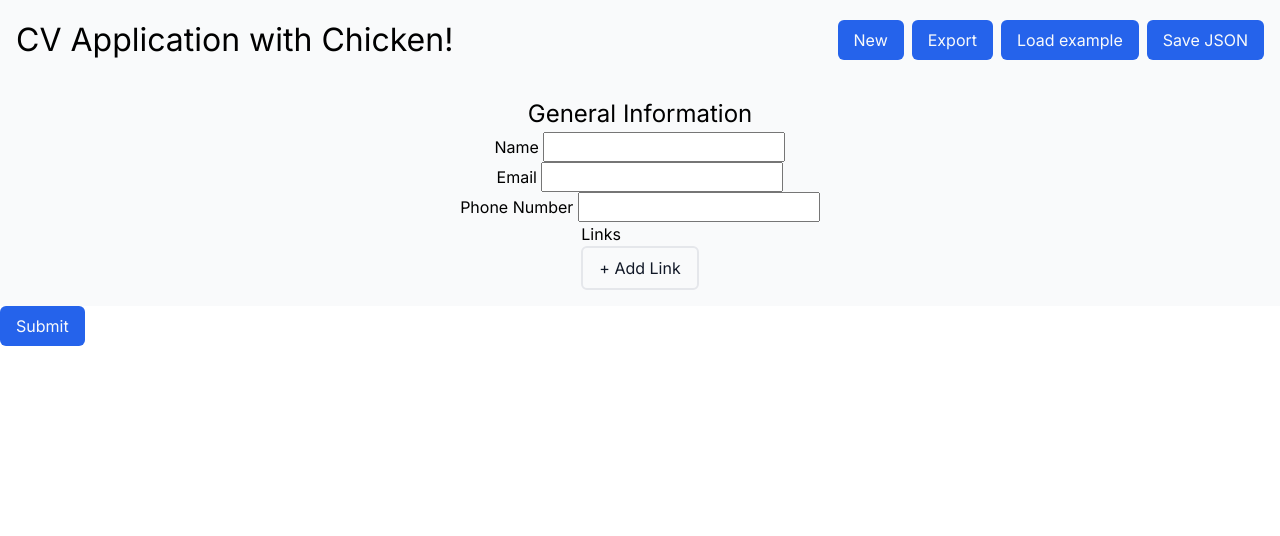
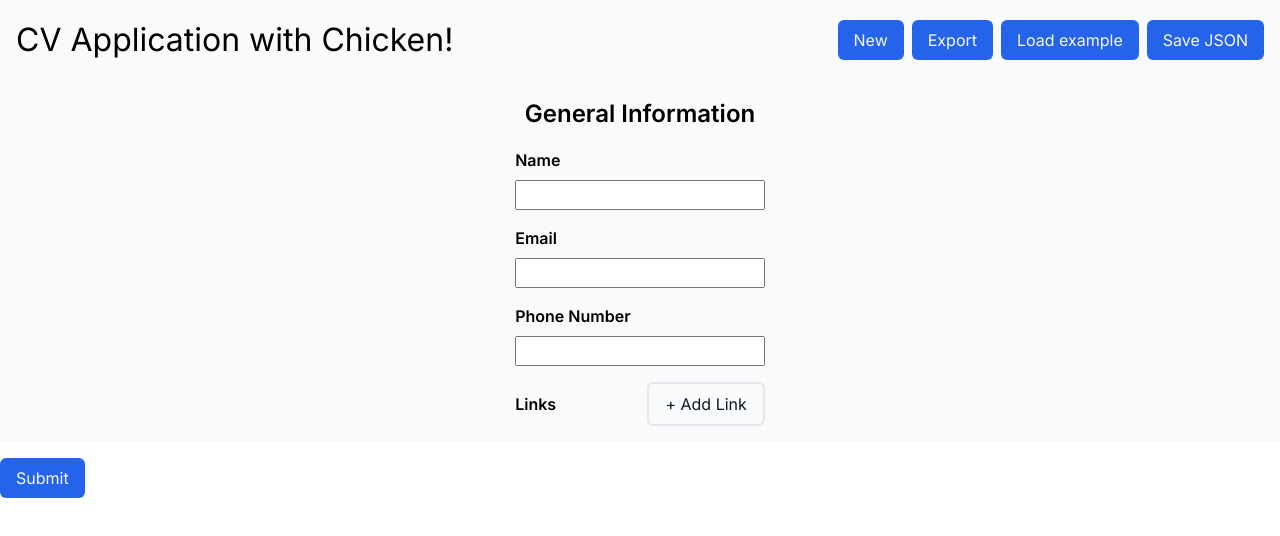
Before and after one commit to AnLaxina/cv-application, a React (Vite) app: page / in a window 1280 px wide. Shown: the top 536 px of the page. Built offline with nearby package versions, Linux system fonts and the light colour scheme.

Commit message:
feat(general.css): add proper styling for general information

```diff
--- a/src/components/General.jsx
+++ b/src/components/General.jsx
@@ -4,17 +4,18 @@ export default function General() {
     return (
         <section className="general-info">
             <h2>General Information</h2>
-            <div className="input-inline">
+            <div className="inputs">
+                <div className="input-newline">
                     <label htmlFor="name">Name </label>
                     <input id="name" type="text"></input>
                 </div>
 
-            <div className="input-inline">
+                <div className="input-newline">
                     <label htmlFor="email">Email </label>
                     <input id="email" type="email"></input>
                 </div>
 
-            <div className="input-inline">
+                <div className="input-newline">
                     <label htmlFor="phoneNumber">Phone Number </label>
                     <input id="phoneNumber" type="tel" maxLength="15"></input>
                 </div>
@@ -23,6 +24,7 @@ export default function General() {
                     <p>Links</p>
                     <Button text="+ Add Link" type="secondary"/>
                 </div>
+            </div>
         </section>
     );
 }
--- a/src/styles/general.css
+++ b/src/styles/general.css
@@ -4,4 +4,30 @@
     align-items: center;
     background-color: var(--background);
     padding: var(--padding-medium);
+    gap: var(--margin-medium);
+    margin-bottom: var(--margin-medium);
 }
+
+.inputs {
+    display: flex;
+    flex-direction: column;
+    min-width: 20%;
+    gap: var(--margin-medium);
+}
+
+.input-inline {
+    display: flex;
+    gap: var(--margin-small);
+    align-items: center;
+    justify-content: space-between;
+}
+
+.input-newline {
+    display: flex;
+    gap: var(--margin-small);
+    flex-direction: column;
+}
+
+.input-inline > p, .input-newline > label, h2 {
+    font-weight: var(--heading-weight);
+}
```
Lines whose indentation alone changed are shown as unchanged.
